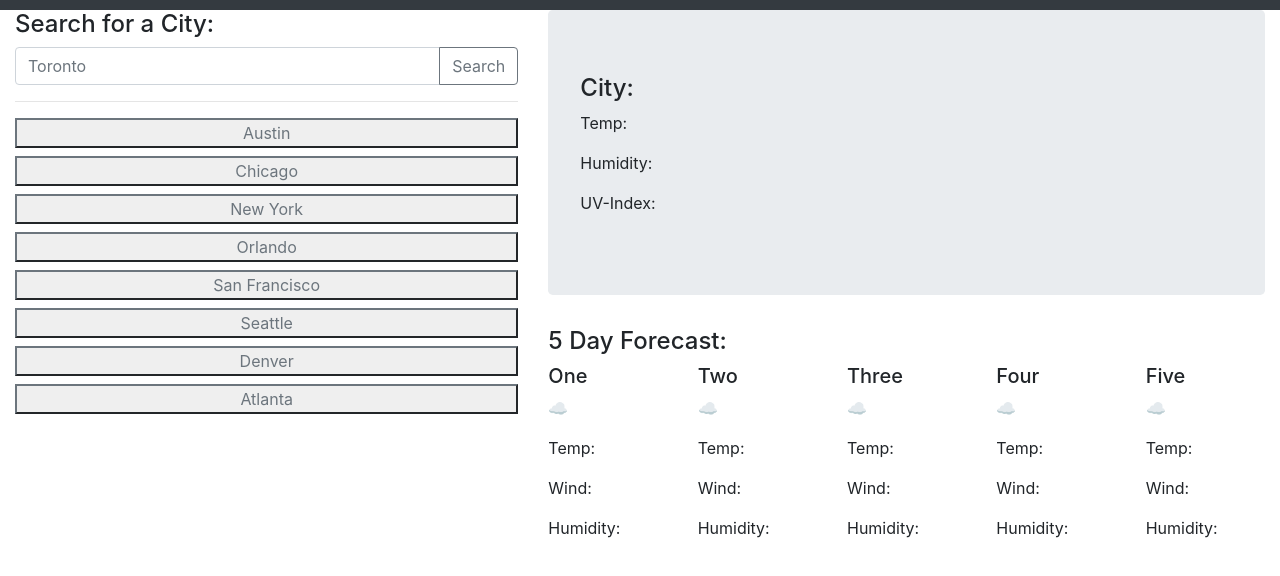
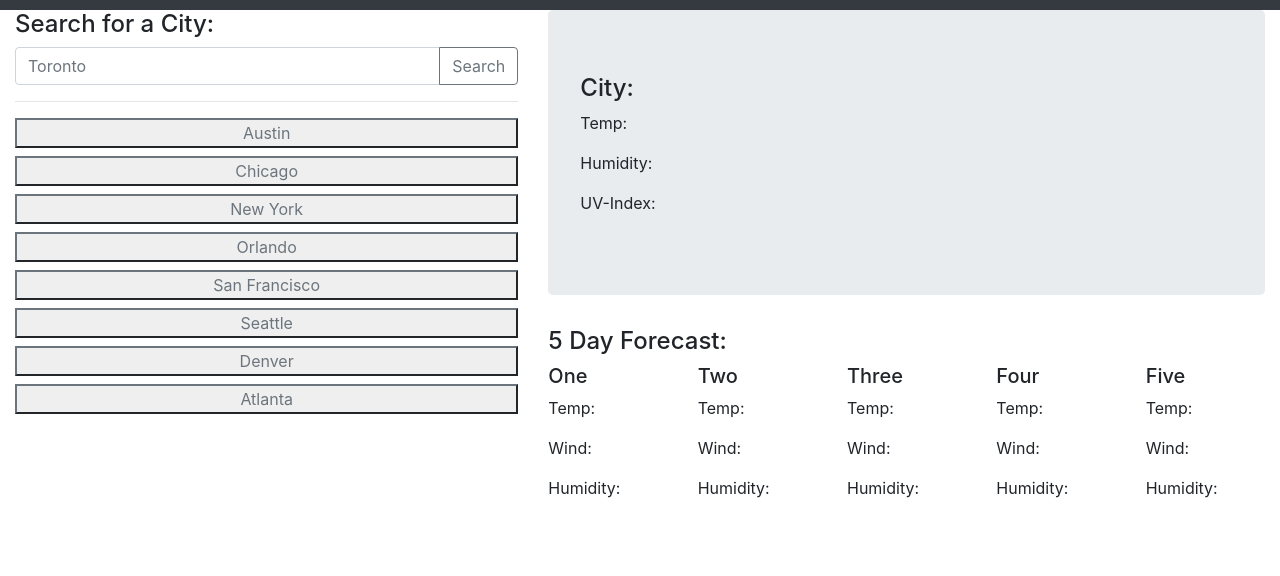
Before and after one commit to ryanraposo/weather-dashboard, a plain HTML site: page index.html in a window 1280 px wide. Shown: the part 62-638 px from the top of the page. Drawn offline with nearby package versions, Linux system fonts and the light colour scheme.

Commit message:
cleanup html

```diff
--- a/index.html
+++ b/index.html
@@ -58,35 +58,30 @@
                 <div class="row">
                     <div class="col-lg">
                         <h5 id="h-day-one-date">One</h5>
-                        <p>☁</p>
                         <p id="p-day-one-temp">Temp:</p>
                         <p id="p-day-one-wind">Wind:</p>
                         <p id="p-day-one-humidity">Humidity:</p>
                     </div>
                     <div class="col-lg">
                         <h5 id="h-day-two-date">Two</h5>
-                        <p>☁</p>
                         <p id="p-day-two-temp" >Temp:</p>
                         <p id="p-day-two-wind">Wind:</p>
                         <p id="p-day-two-humidity">Humidity:</p>
                     </div>
                     <div class="col-lg">
                         <h5 id="h-day-three-date">Three</h5>
-                        <p>☁</p>
                         <p id="p-day-three-temp" >Temp:</p>
                         <p id="p-day-three-wind">Wind:</p>
                         <p id="p-day-three-humidity">Humidity:</p>
                     </div>
                     <div class="col-lg">
                         <h5 id="h-day-four-date">Four</h5>
-                        <p>☁</p>
                         <p id="p-day-four-temp" >Temp:</p>
                         <p id="p-day-four-wind">Wind:</p>
                         <p id="p-day-four-humidity">Humidity:</p>
                     </div>
                     <div class="col-lg">
                         <h5 id="h-day-five-date">Five</h5>
-                        <p>☁</p>
                         <p id="p-day-five-temp" >Temp:</p>
                         <p id="p-day-five-wind">Wind:</p>
                         <p id="p-day-five-humidity">Humidity:</p>
```
